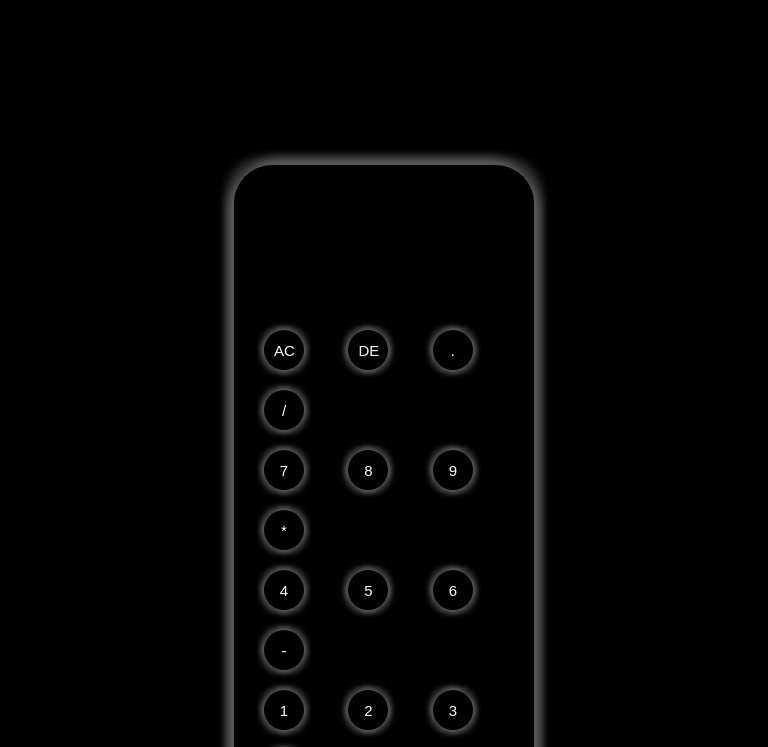
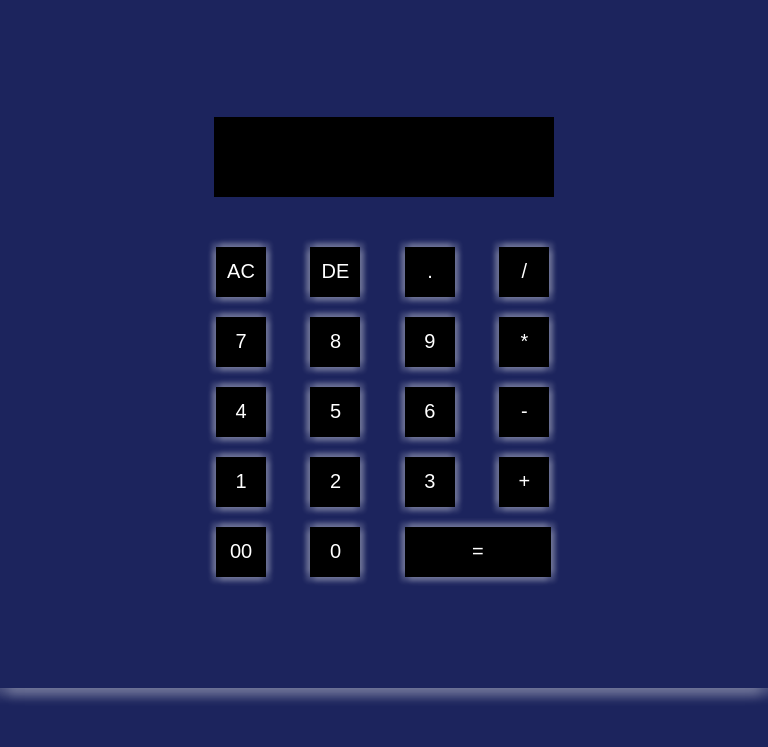
Before and after one commit to Vikaschoudhary20/VC-CALCULATOR, a plain HTML site: page index.html in a window 768 px wide. Shown: the part 92-839 px from the top of the page. After the commit the page ends 800 px from the top, so only its background shows below. Drawn offline with Linux system fonts and the light colour scheme.

Commit message:
Update style.css

```diff
--- a/style.css
+++ b/style.css
@@ -1,37 +1,37 @@
-body{
-    background-color: #000000;
+body {
+  background-color: rgb(28, 36, 93);
   font-family: Arial, sans-serif;
-    margin: 40px;
+  margin: 0;
   padding: 0;
 }
-#container{
+#container {
+  width: 100%;
+  height: 700px;
   display: flex;
-    background-color: black;
-    width: 400px;
-    height: 500px;
-    margin: 180px auto;
-    border-radius: 38px;
+  align-items: center;
+  justify-content: center;
+  border: none;
   box-shadow: 8px -8px 10px rgba(255, 255, 255, 0.2),
     8px 8px 10px rgba(255, 255, 255, 0.2),
     -8px 8px 10px rgba(255, 255, 255, 0.2),
     -8px -8px 10px rgba(255, 255, 255, 0.2);
-
 }
-#input-value{
-    width: 18em;
-    height: 50px;
+#input-value {
+  width: 320px;
+  height: 60px;
   font-size: 20px;
   padding: 10px;
   border: none;
-    margin: 10px;
+  margin: 28px;
   text-align: right;
   background-color: black;
   color: white;
   box-shadow: none;
   margin-bottom: 40px;
+  border-radius: none;
 }
 form input {
-    width:50px;
+  width: 50px;
   height: 50px;
   font-size: 20px;
   padding: 10px;
@@ -41,54 +41,51 @@ form input {
   background-color: #000000;
   color: rgb(255, 255, 255);
   cursor: pointer;
-    border-radius: 50%;
+
   box-shadow: 4px -4px 5px rgba(255, 255, 255, 0.2),
-                4px 4px 5px rgba(255, 255, 255, 0.2),
-                -4px 4px 5px rgba(255, 255, 255, 0.2),
+    4px 4px 5px rgba(255, 255, 255, 0.2), -4px 4px 5px rgba(255, 255, 255, 0.2),
     -4px -4px 5px rgba(255, 255, 255, 0.2);
-
 }
 
-#equal{
-    border-radius: 26px;
-    width: 150px;
+#equal {
+  width: 146px;
   padding: 10px;
 }
-h1{
+h1 {
   color: #ffffff;
   text-align: center;
 }
-@media  (min-width: 768px) {
-    body{
-        background-color: #000000;
-        font-family: Arial, sans-serif;
-        margin: 40px;
-        padding: 0;
-    }
-    #container{
+@media (max-width: 768px) {
+  #container {
+    width: 100%;
+    height: 700px;
     display: flex;
     align-items: center;
-        width: 300px;
-        height: 100vh;
     justify-content: center;
+    border: none;
+    box-shadow: 8px -8px 10px rgba(255, 255, 255, 0.2),
+      8px 8px 10px rgba(255, 255, 255, 0.2),
+      -8px 8px 10px rgba(255, 255, 255, 0.2),
+      -8px -8px 10px rgba(255, 255, 255, 0.2);
   }
-    #input-value{
-        width: 15em;
-        height: 40px;
-        font-size: 15px;
+  #input-value {
+    width: 320px;
+    height: 60px;
+    font-size: 20px;
     padding: 10px;
     border: none;
-        margin: 10px;
+    margin: 28px;
     text-align: right;
     background-color: black;
     color: white;
     box-shadow: none;
     margin-bottom: 40px;
+    border-radius: none;
   }
   form input {
-        width:40px;
-        height: 40px;
-        font-size: 15px;
+    width: 50px;
+    height: 50px;
+    font-size: 20px;
     padding: 10px;
     border: none;
     margin: 10px;
@@ -96,21 +93,19 @@ h1{
     background-color: #000000;
     color: rgb(255, 255, 255);
     cursor: pointer;
-        border-radius: 50%;
+
     box-shadow: 4px -4px 5px rgba(255, 255, 255, 0.2),
       4px 4px 5px rgba(255, 255, 255, 0.2),
       -4px 4px 5px rgba(255, 255, 255, 0.2),
       -4px -4px 5px rgba(255, 255, 255, 0.2);
+  }
 
-    }
-    #equal{
-        border-radius: 26px;
-        width: 100px;
+  #equal {
+    width: 146px;
     padding: 10px;
   }
-    h1{
+  h1 {
     color: #ffffff;
     text-align: center;
   }
-
 }
```
Lines whose indentation alone changed are shown as unchanged.
